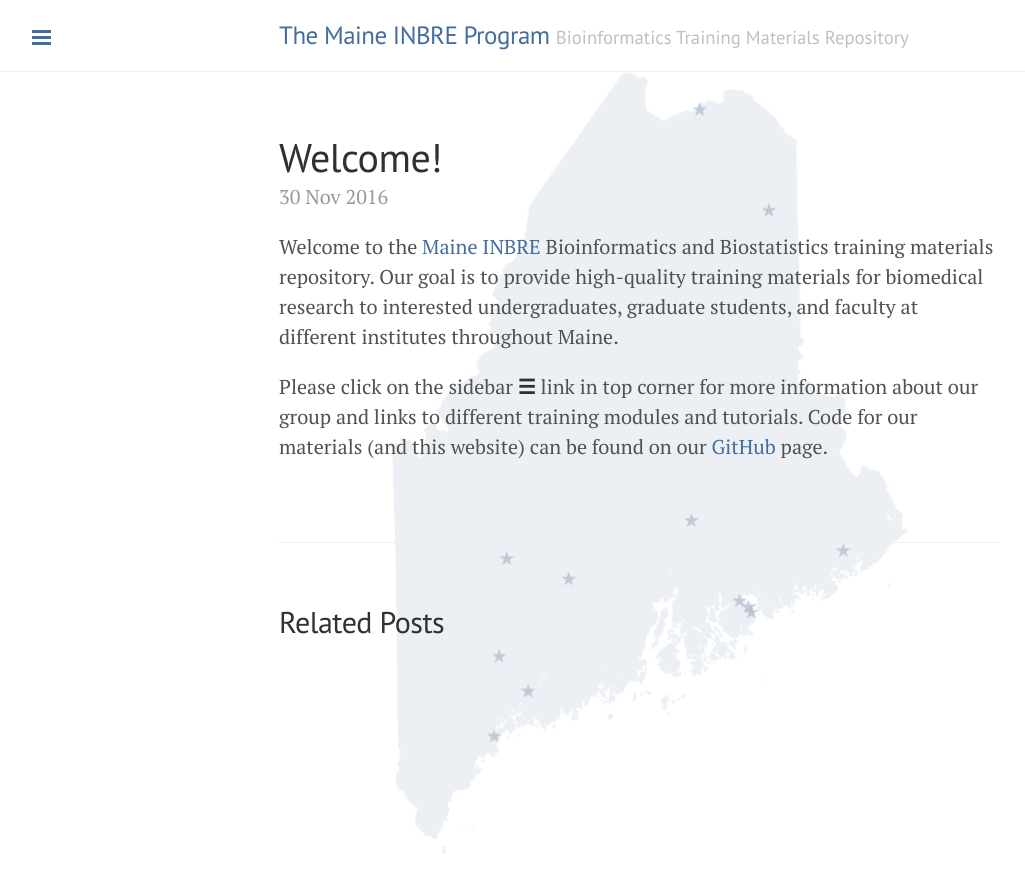
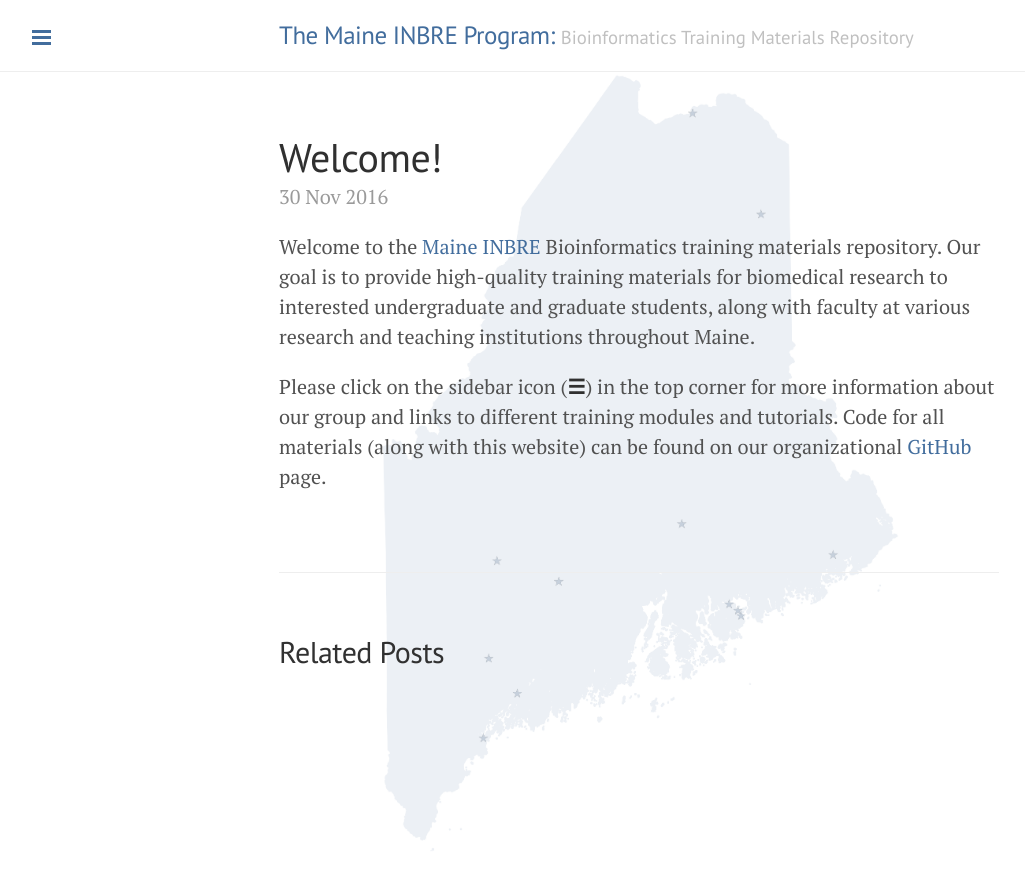
Before and after one commit to MaineINBRE/maineinbre.github.io, a Jekyll site: the page built from _posts/2016-11-30-landing-page.md, in a window 1280 px wide. Shown: the top 893 px of the page, without its empty margins (1-1026 px from the left). Built offline with Jekyll 4.4.1, drawn with Linux system fonts in a browser that asks for light colours.

Commit message:
Initial Commit

```diff
--- a/_config.yml
+++ b/_config.yml
@@ -8,7 +8,7 @@ highlighter:         rouge
 permalink:           pretty
 
 # Setup
-title:               The Maine INBRE Program
+title:               'The Maine INBRE Program:'
 tagline:             'Bioinformatics Training Materials Repository'
 description:         'Maine INBRE'
 url:                 https://github.com/MaineINBRE/maineinbre.github.io
--- a/_posts/2016-11-30-landing-page.md
+++ b/_posts/2016-11-30-landing-page.md
@@ -3,6 +3,6 @@ layout: post
 title: Welcome!
 ---
 
-Welcome to the [Maine INBRE](https://inbre.maineidea.net) Bioinformatics and Biostatistics training materials repository. Our goal is to provide high-quality training materials for biomedical research to interested undergraduates, graduate students, and faculty at different institutes throughout Maine.
+Welcome to the [Maine INBRE](https://inbre.maineidea.net) Bioinformatics training materials repository. Our goal is to provide high-quality training materials for biomedical research to interested undergraduate and graduate students, along with faculty at various research and teaching institutions throughout Maine.
 
-Please click on the sidebar **☰** link in top corner for more information about our group and links to different training modules and tutorials. Code for our materials (and this website) can be found on our [GitHub](https://github.com/MaineINBRE) page.
+Please click on the sidebar icon (**☰**) in the top corner for more information about our group and links to different training modules and tutorials. Code for all materials (along with this website) can be found on our organizational [GitHub](https://github.com/MaineINBRE) page.
```
Also changed, not shown: images/background.png.
